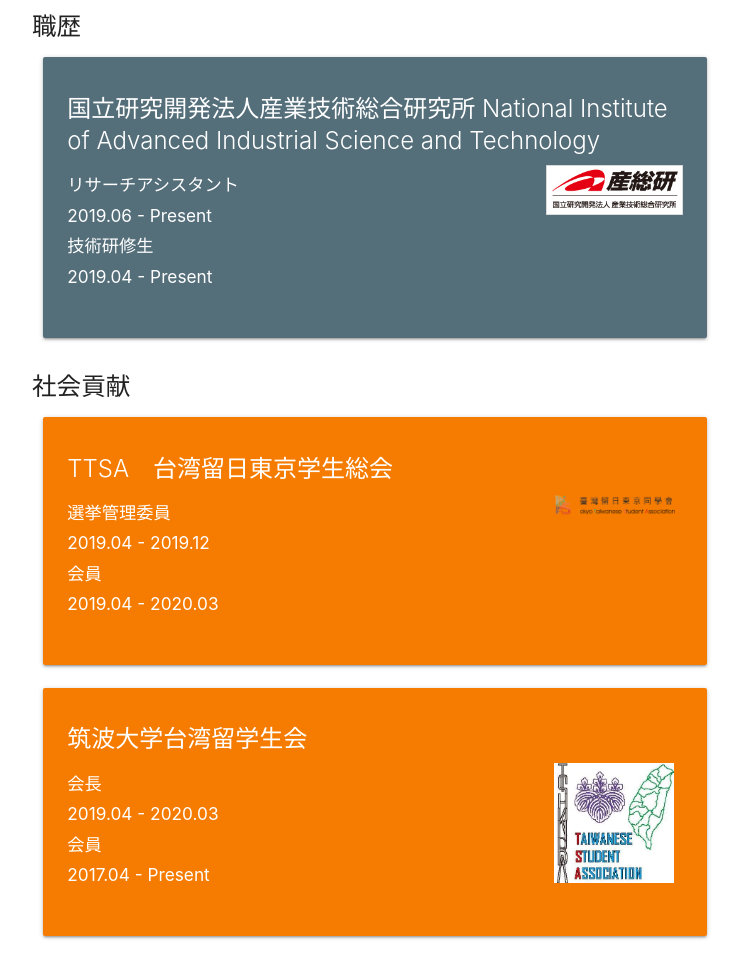
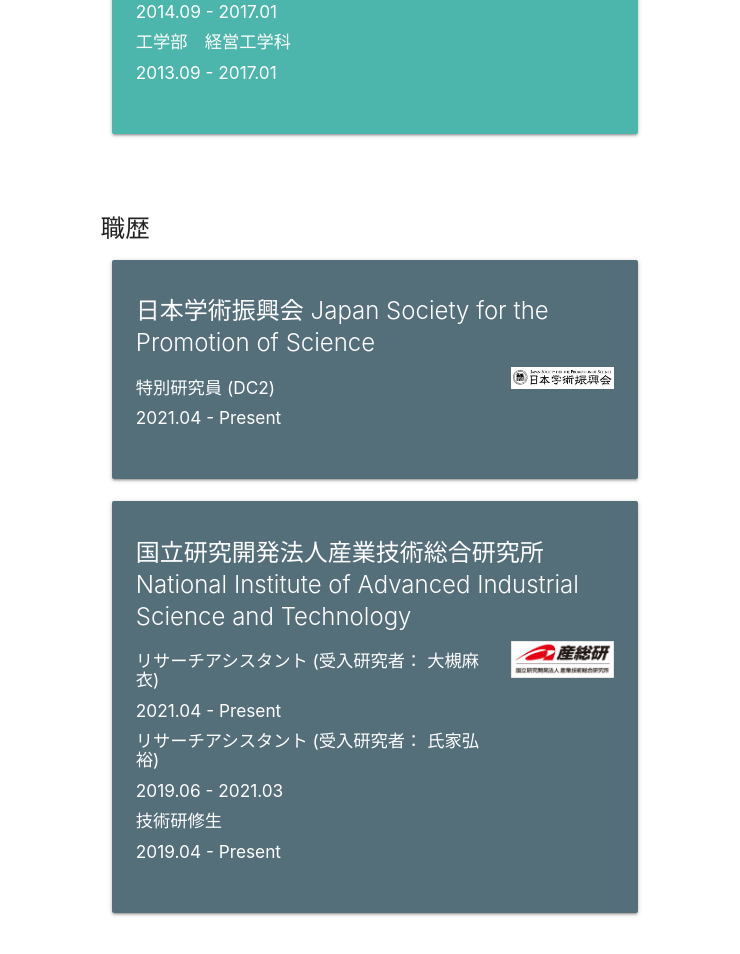
Before and after one commit to st900278/Tzu-Yang-Wang, a website: page index.html in a window 1280 px wide. Shown: the part 947-1901 px from the top of the page, without its empty margins (415-1155 px from the left). Drawn offline with nearby package versions, Linux system fonts and the light colour scheme.

Commit message:
update working

```diff
--- a/index.html
+++ b/index.html
@@ -56,12 +56,12 @@
 
 				<h4>Profile</h4>
 			</div>
-			<div class="row">
+			<div class="row block-container">
 				<h5> I am a Ph.D student at the Graduate School of Systems and Information Engineering in University of Tsukuba, Japan. I am under the supervision of Prof. Hideaki Kuzuoka in the Groupware Lab.-
 				</h5>
 			</div>
 
-			<div class="row">
+			<div class="row block-container">
 				<h5>学歴</h5>
 				<div class="col s12 m12">
 					<div class="card teal lighten-2">
@@ -70,7 +70,7 @@
 							<div class="row">
 								<div class="col s9 m9">
 									<h6>人間総合科学研究科　感性認知脳科学専攻　博士課程前期</h6>
-									<h6>2019.04 - Present</h6>
+									<h6>2019.04 - 2021.03</h6>
 									<h6>システム情報工学研究科　知能機能システム専攻　博士課程後期</h6>
 									<h6>2019.04 - Present</h6>
 									<h6>システム情報工学研究科　知能機能システム専攻　博士課程前期</h6>
@@ -109,16 +109,35 @@
 
 
 
-			<div class="row">
+			<div class="row block-container">
 				<h5>職歴</h5>
+				<div class="col s12 m12">
+					<div class="card blue-grey darken-1">
+						<div class="card-content white-text">
+							<h6 class="card-title">日本学術振興会 Japan Society for the Promotion of Science</h6>
+							<div class="row">
+								<div class="col s9 m9">
+									<h6>特別研究員 (DC2)</h6>
+									<h6>2021.04 - Present</h6>
+								</div>
+								<div class="col s3 m3 center-align">
+									<img src="static/images/jsps.jpg" class="responsive-img">
+								</div>
+							</div>
+
+						</div>
+					</div>
+				</div>
 				<div class="col s12 m12">
 					<div class="card blue-grey darken-1">
 						<div class="card-content white-text">
 							<h6 class="card-title">国立研究開発法人産業技術総合研究所 National Institute of Advanced Industrial Science and Technology</h6>
 							<div class="row">
 								<div class="col s9 m9">
-									<h6>リサーチアシスタント</h6>
-									<h6>2019.06 - Present</h6>
+									<h6>リサーチアシスタント (受入研究者： 大槻麻衣)</h6>
+									<h6>2021.04 - Present</h6>
+									<h6>リサーチアシスタント (受入研究者： 氏家弘裕)</h6>
+									<h6>2019.06 - 2021.03</h6>
 									<h6>技術研修生</h6>
 									<h6>2019.04 - Present</h6>
 								</div>
@@ -132,7 +151,7 @@
 				</div>
 			</div>
 
-			<div class="row">
+			<div class="row block-container">
 				<h5>社会貢献</h5>
 				<div class="col s12 m12">
 					<div class="card orange darken-2">
--- a/static/css/module.css
+++ b/static/css/module.css
@@ -6,13 +6,16 @@
 
 .block-container
 {
-
+  padding-left: 10%;
+  padding-right: 10%;
+  padding-top: 15px;
+  padding-bottom: 15px;
 }
 @media screen and (min-width:1024px) {
-main
-{
-    padding-left: 300px;
-}
+  main
+  {
+      padding-left: 300px;
+  }
 }
 
 .sidenav
```
Also changed, not shown: static/images/jsps.JPG (added).
